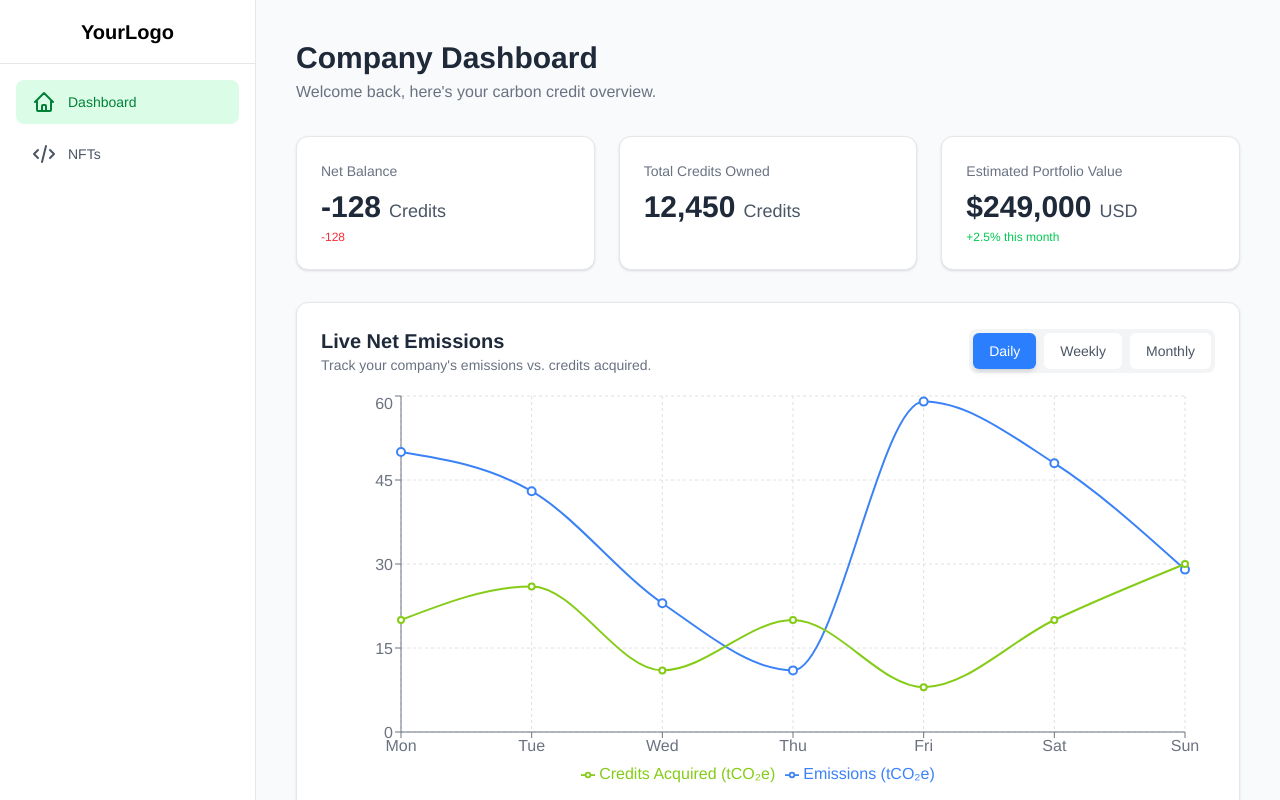
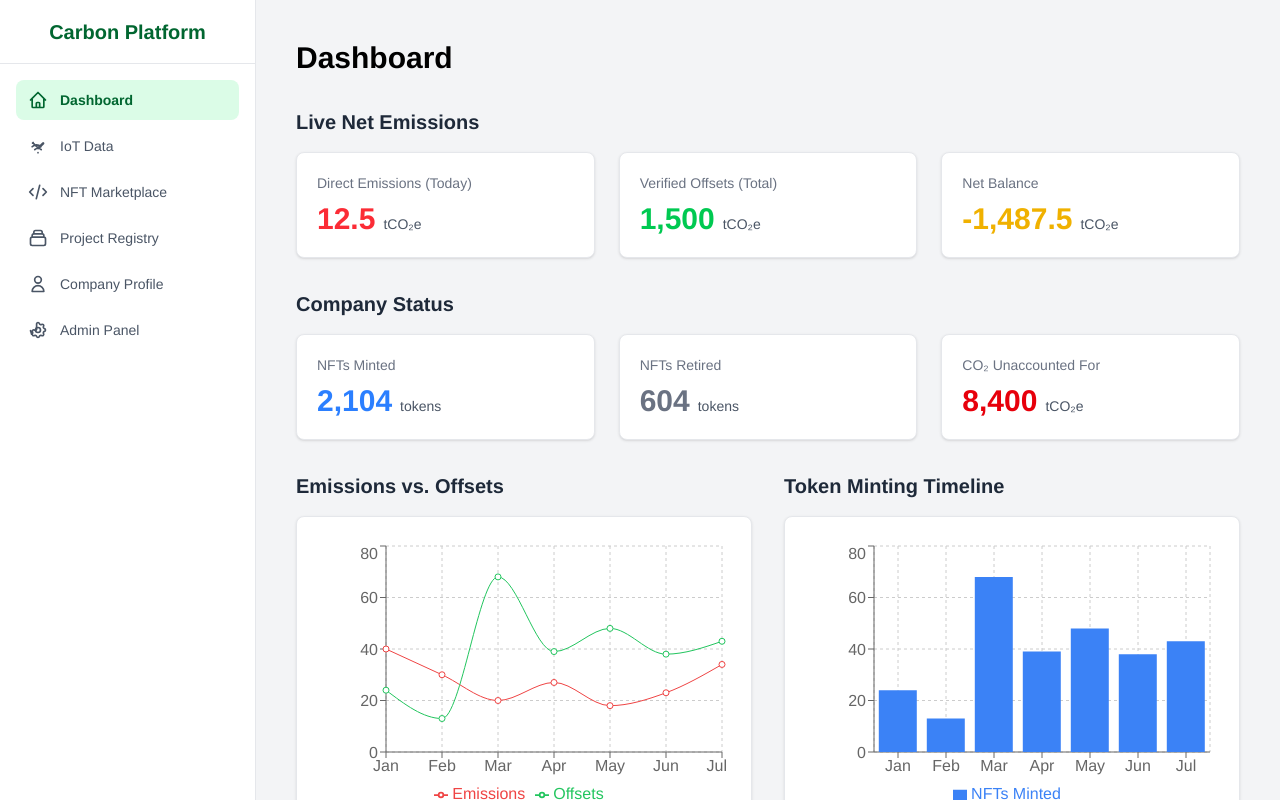
Before and after one commit to Kevinjj65/caura, a React (Vite) app: page / in a window 1280 px wide. Built offline with nearby package versions, Linux system fonts and the light colour scheme.

Commit message:
added multiple pages and functionalities

```diff
--- /dev/null
+++ b/src/pages/AdminPanelPage.tsx
@@ -0,0 +1,6 @@
+
+import PagePlaceholder from './PagePlaceholder';
+
+const AdminPanelPage = () => <PagePlaceholder title="Admin / Auditor Panel" description="This secure panel will be used to approve readings, confirm retirements, and view the full audit trail." />;
+
+export default AdminPanelPage;
--- a/src/pages/DashboardLayout.tsx
+++ b/src/pages/DashboardLayout.tsx
@@ -1,20 +1,16 @@
+// =================================================================================
+// FILE: src/components/DashboardLayout.tsx
+// =================================================================================
+// The main layout with the sidebar. Uses <Outlet /> to render the active page.
 
 import { Outlet } from 'react-router-dom';
-import Sidebar from './Sidebar'; // Assuming Sidebar is in the same folder
+import Sidebar from './Sidebar';
 
-// 2. The component signature is changed. It no longer accepts a `children` prop.
 const DashboardLayout = () => {
   return (
-    <div className="flex h-screen bg-gray-50 font-sans">
-      {/* The Sidebar component remains unchanged */}
+    <div className="flex h-screen bg-gray-100 font-sans">
       <Sidebar />
-
-      {/* Main content area */}
       <main className="flex-1 p-6 sm:p-8 lg:p-10 overflow-y-auto">
-        {/* 3. Use the <Outlet /> component here. React Router will automatically
-            render the matching child route (like <DashboardPage />) in this exact spot.
-            This replaces the need for the `children` prop.
-        */}
         <Outlet />
       </main>
     </div>
--- a/src/pages/DashboardPage.tsx
+++ b/src/pages/DashboardPage.tsx
@@ -1,201 +1,79 @@
-import React, { useState, useEffect, useMemo } from 'react';
-import { LineChart, Line, XAxis, YAxis, CartesianGrid, Tooltip, Legend, ResponsiveContainer } from 'recharts';
+// =================================================================================
+// FILE: src/pages/DashboardPage.tsx
+// =================================================================================
+// The main dashboard, with detailed metrics and graphs.
+import React from 'react';
+import { LineChart, BarChart, Line, Bar, XAxis, YAxis, CartesianGrid, Tooltip, Legend, ResponsiveContainer } from 'recharts';
 
-// --- TYPE DEFINITIONS ---
-// Defines the structure for a single data point in our charts
-type EmissionDataPoint = {
-  name: string;
-  emissions: number; // in tonnes of CO2e
-  credits: number; // in tonnes of CO2e
-};
+const emissionsData = [ { name: 'Jan', emissions: 40, offsets: 24 }, { name: 'Feb', emissions: 30, offsets: 13 }, { name: 'Mar', emissions: 20, offsets: 68 }, { name: 'Apr', emissions: 27, offsets: 39 }, { name: 'May', emissions: 18, offsets: 48 }, { name: 'Jun', emissions: 23, offsets: 38 }, { name: 'Jul', emissions: 34, offsets: 43 }, ];
+const tokenData = [ { name: 'Jan', minted: 24 }, { name: 'Feb', minted: 13 }, { name: 'Mar', minted: 68 }, { name: 'Apr', minted: 39 }, { name: 'May', minted: 48 }, { name: 'Jun', minted: 38 }, { name: 'Jul', minted: 43 }, ];
 
-// --- MOCK DATA ---
-// In a real application, this data would be fetched from your backend API.
-const generateMockData = (period: 'daily' | 'weekly' | 'monthly'): EmissionDataPoint[] => {
-  let data: EmissionDataPoint[] = [];
-  const now = new Date();
-  switch (period) {
-    case 'daily':
-      for (let i = 6; i >= 0; i--) {
-        const date = new Date(now);
-        date.setDate(now.getDate() - i);
-        data.push({
-          name: date.toLocaleDateString('en-US', { weekday: 'short' }),
-          emissions: Math.floor(Math.random() * 50 + 10), // Random emissions between 10 and 60
-          credits: Math.floor(Math.random() * 30 + 5),   // Random credits generated/bought
-        });
-      }
-      break;
-    case 'weekly':
-      for (let i = 3; i >= 0; i--) {
-        data.push({
-          name: `Week ${4 - i}`,
-          emissions: Math.floor(Math.random() * 300 + 100),
-          credits: Math.floor(Math.random() * 200 + 50),
-        });
-      }
-      break;
-    case 'monthly':
-      for (let i = 5; i >= 0; i--) {
-        const date = new Date(now);
-        date.setMonth(now.getMonth() - i);
-        data.push({
-          name: date.toLocaleDateString('en-US', { month: 'short' }),
-          emissions: Math.floor(Math.random() * 1200 + 500),
-          credits: Math.floor(Math.random() * 800 + 200),
-        });
-      }
-      break;
-  }
-  return data;
-};
-
-const EMISSION_LIMIT = 45; // Daily limit in tonnes of CO2e for alert purposes
-
-// --- HELPER COMPONENTS ---
-
-// A reusable card component for displaying key metrics
-const MetricCard: React.FC<{ title: string; value: string; unit: string; change?: string; changeType?: 'increase' | 'decrease' }> = ({ title, value, unit, change, changeType }) => (
-  <div className="bg-white p-6 rounded-xl border border-gray-200 shadow-sm flex-1">
-    <p className="text-sm text-gray-500">{title}</p>
-    <div className="flex items-baseline space-x-2 mt-2">
-      <p className="text-3xl font-bold text-gray-800">{value}</p>
-      <p className="text-lg text-gray-600">{unit}</p>
+const InfoCard = ({ title, value, unit, color }: { title: string, value: string, unit: string, color: string }) => (
+    <div className="bg-white p-5 rounded-lg shadow-sm border border-gray-200">
+        <p className="text-sm text-gray-500 font-medium">{title}</p>
+        <div className="mt-2 flex items-baseline space-x-2">
+            <p className={`text-3xl font-bold ${color}`}>{value}</p>
+            <p className="text-sm text-gray-600">{unit}</p>
         </div>
-    {change && (
-      <p className={`text-xs mt-1 ${changeType === 'increase' ? 'text-red-500' : 'text-green-500'}`}>
-        {change}
-      </p>
-    )}
     </div>
 );
 
-// A reusable button for the time period toggle
-const TimeFrameButton: React.FC<{ label: string; isActive: boolean; onClick: () => void }> = ({ label, isActive, onClick }) => (
-  <button
-    onClick={onClick}
-    className={`px-4 py-2 text-sm font-medium rounded-md transition-colors duration-200 ${
-      isActive
-        ? 'bg-blue-500 text-white shadow-md'
-        : 'bg-white text-gray-600 hover:bg-gray-100'
-    }`}
-  >
-    {label}
-  </button>
-);
+const DashboardPage = () => (
+  <div className="space-y-8">
+    <header><h1 className="text-3xl font-bold text-black">Dashboard</h1></header>
 
+    <section>
+        <h2 className="text-xl font-semibold text-gray-800 mb-4">Live Net Emissions</h2>
+        <div className="grid grid-cols-1 md:grid-cols-3 gap-6">
+            <InfoCard title="Direct Emissions (Today)" value="12.5" unit="tCO₂e" color="text-red-500" />
+            <InfoCard title="Verified Offsets (Total)" value="1,500" unit="tCO₂e" color="text-green-500" />
+            <InfoCard title="Net Balance" value="-1,487.5" unit="tCO₂e" color="text-yellow-500" />
+        </div>
+    </section>
 
-// --- MAIN DASHBOARD COMPONENT ---
+    <section>
+        <h2 className="text-xl font-semibold text-gray-800 mb-4">Company Status</h2>
+        <div className="grid grid-cols-1 md:grid-cols-3 gap-6">
+            <InfoCard title="NFTs Minted" value="2,104" unit="tokens" color="text-blue-500" />
+            <InfoCard title="NFTs Retired" value="604" unit="tokens" color="text-gray-500" />
+            <InfoCard title="CO₂ Unaccounted For" value="8,400" unit="tCO₂e" color="text-red-600" />
+        </div>
+    </section>
 
-const DashboardPage: React.FC = () => {
-  const [timeFrame, setTimeFrame] = useState<'daily' | 'weekly' | 'monthly'>('daily');
-  const [chartData, setChartData] = useState<EmissionDataPoint[]>([]);
-
-  // Effect to update chart data when the time frame changes
-  useEffect(() => {
-    // Simulating an API call
-    setChartData(generateMockData(timeFrame));
-  }, [timeFrame]);
-
-  // useMemo to calculate metrics only when data changes, improving performance
-  const { netBalance, emissionsExceeded, latestEmission } = useMemo(() => {
-    if (chartData.length === 0) {
-      return { netBalance: 0, emissionsExceeded: false, latestEmission: 0 };
-    }
-    const totalEmissions = chartData.reduce((acc, item) => acc + item.emissions, 0);
-    const totalCredits = chartData.reduce((acc, item) => acc + item.credits, 0);
-    const latestEmissionValue = chartData[chartData.length - 1].emissions;
-
-    return {
-      netBalance: totalCredits - totalEmissions,
-      emissionsExceeded: timeFrame === 'daily' && latestEmissionValue > EMISSION_LIMIT,
-      latestEmission: latestEmissionValue,
-    };
-  }, [chartData, timeFrame]);
-
-
-  return (
-    <div className="bg-gray-50 min-h-full font-sans">
-        {/* Header */}
-        <header className="mb-8">
-          <h1 className="text-3xl font-bold text-gray-800">Company Dashboard</h1>
-          <p className="text-md text-gray-500 mt-1">Welcome back, here's your carbon credit overview.</p>
-        </header>
-
-        {/* Key Metrics Section */}
-        <div className="grid grid-cols-1 md:grid-cols-2 lg:grid-cols-3 gap-6 mb-8">
-          <MetricCard
-            title="Net Balance"
-            value={netBalance.toLocaleString()}
-            unit="Credits"
-            change={netBalance >= 0 ? `+${netBalance}` : `${netBalance}`}
-            changeType={netBalance >= 0 ? 'decrease' : 'increase'}
-          />
-          <MetricCard
-            title="Total Credits Owned"
-            value="12,450"
-            unit="Credits"
-          />
-          <MetricCard
-            title="Estimated Portfolio Value"
-            value="$249,000"
-            unit="USD"
-            change="+2.5% this month"
-            changeType="decrease"
-          />
-        </div>
-
-        {/* Live Net Emissions Chart Section */}
-        <div className="bg-white p-6 rounded-xl border border-gray-200 shadow-sm">
-          <div className="flex flex-col sm:flex-row justify-between items-start sm:items-center mb-4">
+    <section className="grid grid-cols-1 lg:grid-cols-2 gap-8">
         <div>
-              <h2 className="text-xl font-bold text-gray-800">Live Net Emissions</h2>
-              <p className="text-sm text-gray-500">Track your company's emissions vs. credits acquired.</p>
-            </div>
-            <div className="flex space-x-2 mt-4 sm:mt-0 bg-gray-100 p-1 rounded-lg">
-              <TimeFrameButton label="Daily" isActive={timeFrame === 'daily'} onClick={() => setTimeFrame('daily')} />
-              <TimeFrameButton label="Weekly" isActive={timeFrame === 'weekly'} onClick={() => setTimeFrame('weekly')} />
-              <TimeFrameButton label="Monthly" isActive={timeFrame === 'monthly'} onClick={() => setTimeFrame('monthly')} />
-            </div>
-          </div>
-
-          {/* Emission Limit Alert */}
-          {emissionsExceeded && (
-            <div className="bg-red-100 border-l-4 border-red-500 text-red-700 p-4 mb-4 rounded-md" role="alert">
-              <p className="font-bold">Alert: Emissions Limit Exceeded!</p>
-              <p>Today's emissions of <span className="font-semibold">{latestEmission} tonnes</span> have surpassed the set limit of {EMISSION_LIMIT} tonnes.</p>
-            </div>
-          )}
-
-          {/* Chart */}
-          <div style={{ height: '400px' }}>
+            <h2 className="text-xl font-semibold text-gray-800 mb-4">Emissions vs. Offsets</h2>
+            <div className="bg-white p-6 rounded-lg shadow-sm border border-gray-200 h-80">
                 <ResponsiveContainer width="100%" height="100%">
-              <LineChart
-                data={chartData}
-                margin={{
-                  top: 5, right: 30, left: 20, bottom: 5,
-                }}
-              >
-                <CartesianGrid strokeDasharray="3 3" stroke="#e0e0e0" />
-                <XAxis dataKey="name" stroke="#6b7280" />
-                <YAxis stroke="#6b7280" />
-                <Tooltip
-                  contentStyle={{
-                    backgroundColor: 'rgba(255, 255, 255, 0.8)',
-                    backdropFilter: 'blur(5px)',
-                    border: '1px solid #e0e0e0',
-                    borderRadius: '0.5rem'
-                  }}
-                />
+                    <LineChart data={emissionsData}>
+                        <CartesianGrid strokeDasharray="3 3" />
+                        <XAxis dataKey="name" />
+                        <YAxis />
+                        <Tooltip />
                         <Legend />
-                <Line type="monotone" dataKey="emissions" name="Emissions (tCO₂e)" stroke="#3b82f6" strokeWidth={2} dot={{ r: 4 }} activeDot={{ r: 8 }} />
-                <Line type="monotone" dataKey="credits" name="Credits Acquired (tCO₂e)" stroke="#84cc16" strokeWidth={2} />
+                        <Line type="monotone" dataKey="emissions" stroke="#ef4444" name="Emissions" />
+                        <Line type="monotone" dataKey="offsets" stroke="#22c55e" name="Offsets" />
                     </LineChart>
                 </ResponsiveContainer>
             </div>
         </div>
+        <div>
+            <h2 className="text-xl font-semibold text-gray-800 mb-4">Token Minting Timeline</h2>
+            <div className="bg-white p-6 rounded-lg shadow-sm border border-gray-200 h-80">
+                <ResponsiveContainer width="100%" height="100%">
+                    <BarChart data={tokenData}>
+                        <CartesianGrid strokeDasharray="3 3" />
+                        <XAxis dataKey="name" />
+                        <YAxis />
+                        <Tooltip />
+                        <Legend />
+                        <Bar dataKey="minted" fill="#3b82f6" name="NFTs Minted" />
+                    </BarChart>
+                </ResponsiveContainer>
+            </div>
+        </div>
+    </section>
   </div>
 );
-};
 
 export default DashboardPage;
--- /dev/null
+++ b/src/pages/IotDataPage.tsx
@@ -0,0 +1,6 @@
+
+import PagePlaceholder from './PagePlaceholder';
+
+const IotDataPage = () => <PagePlaceholder title="IoT Data" description="This page will display live device statuses, raw sensor readings, and verification status." />;
+
+export default IotDataPage;
--- /dev/null
+++ b/src/pages/PagePlaceholder.tsx
@@ -0,0 +1,14 @@
+// =================================================================================
+// A reusable placeholder for pages that are not yet fully built.
+
+const PagePlaceholder = ({ title, description }: { title: string, description: string }) => (
+    <div className="space-y-4">
+        <header><h1 className="text-3xl font-bold text-black">{title}</h1></header>
+        <div className="bg-white p-8 rounded-lg shadow-sm border border-gray-200 text-center">
+            <h3 className="text-xl font-semibold text-gray-700">Coming Soon</h3>
+            <p className="text-gray-500 mt-2">{description}</p>
+        </div>
+    </div>
+);
+
+export default PagePlaceholder;
--- /dev/null
+++ b/src/pages/ProfilePage.tsx
@@ -0,0 +1,6 @@
+
+import PagePlaceholder from './PagePlaceholder';
+
+const ProfilePage = () => <PagePlaceholder title="Company Profile" description="This page will show a summary of your company's emissions, offsets, and overall climate impact score." />;
+
+export default ProfilePage;
--- /dev/null
+++ b/src/pages/ProjectRegistryPage.tsx
@@ -0,0 +1,11 @@
+
+import PagePlaceholder from './PagePlaceholder';
+
+const ProjectRegistryPage = () => (
+  <PagePlaceholder
+    title="Project Registry"
+    description="This page will integrate with feeds from Verra, Gold Standard, etc., to show certified projects."
+  />
+);
+
+export default ProjectRegistryPage;
--- a/src/pages/Sidebar.tsx
+++ b/src/pages/Sidebar.tsx
@@ -1,42 +1,42 @@
-// src/components/Sidebar.tsx
+// =================================================================================
+// FILE: src/components/Sidebar.tsx
+// =================================================================================
+// The sidebar now includes NavLinks for all the new pages.
 import React from 'react';
+import { NavLink } from 'react-router-dom';
 
-// You can use a library like 'heroicons' for SVGs
-const DashboardIcon = () => <svg xmlns="http://www.w3.org/2000/svg" className="h-6 w-6" fill="none" viewBox="0 0 24 24" stroke="currentColor"><path strokeLinecap="round" strokeLinejoin="round" strokeWidth={2} d="M3 12l2-2m0 0l7-7 7 7M5 10v10a1 1 0 001 1h3m10-11l2 2m-2-2v10a1 1 0 01-1 1h-3m-6 0a1 1 0 001-1v-4a1 1 0 011-1h2a1 1 0 011 1v4a1 1 0 001 1m-6 0h6" /></svg>;
-const NftIcon = () => <svg xmlns="http://www.w3.org/2000/svg" className="h-6 w-6" fill="none" viewBox="0 0 24 24" stroke="currentColor"><path strokeLinecap="round" strokeLinejoin="round" strokeWidth="2" d="M10 20l4-16m4 4l4 4-4 4M6 16l-4-4 4-4" /></svg>;
-// ... add other icons as needed
+// Icons for the sidebar
+const DashboardIcon = () => <svg xmlns="http://www.w3.org/2000/svg" className="h-5 w-5" fill="none" viewBox="0 0 24 24" stroke="currentColor"><path strokeLinecap="round" strokeLinejoin="round" strokeWidth={2} d="M3 12l2-2m0 0l7-7 7 7M5 10v10a1 1 0 001 1h3m10-11l2 2m-2-2v10a1 1 0 01-1 1h-3m-6 0a1 1 0 001-1v-4a1 1 0 011-1h2a1 1 0 011 1v4a1 1 0 001 1m-6 0h6" /></svg>;
+const IotIcon = () => <svg xmlns="http://www.w3.org/2000/svg" className="h-5 w-5" fill="none" viewBox="0 0 24 24" stroke="currentColor" strokeWidth={2}><path strokeLinecap="round" strokeLinejoin="round" d="M8.111 16.404a5.5 5.5 0 017.778 0M12 20h.01m-7.08-7.071a7.5 7.5 0 0110.607 0M5.47 8.47a.5.5 0 01.708 0L12 14.292l5.823-5.823a.5.5 0 01.707.707L12.707 15l-6.528-6.529a.5.5 0 010-.707z" /></svg>;
+const NftIcon = () => <svg xmlns="http://www.w3.org/2000/svg" className="h-5 w-5" fill="none" viewBox="0 0 24 24" stroke="currentColor"><path strokeLinecap="round" strokeLinejoin="round" strokeWidth="2" d="M10 20l4-16m4 4l4 4-4 4M6 16l-4-4 4-4" /></svg>;
+const ProjectsIcon = () => <svg xmlns="http://www.w3.org/2000/svg" className="h-5 w-5" fill="none" viewBox="0 0 24 24" stroke="currentColor"><path strokeLinecap="round" strokeLinejoin="round" strokeWidth={2} d="M19 11H5m14 0a2 2 0 012 2v6a2 2 0 01-2 2H5a2 2 0 01-2-2v-6a2 2 0 012-2m14 0V9a2 2 0 00-2-2M5 11V9a2 2 0 012-2m0 0V5a2 2 0 012-2h6a2 2 0 012 2v2M7 7h10" /></svg>;
+const ProfileIcon = () => <svg xmlns="http://www.w3.org/2000/svg" className="h-5 w-5" fill="none" viewBox="0 0 24 24" stroke="currentColor"><path strokeLinecap="round" strokeLinejoin="round" strokeWidth={2} d="M16 7a4 4 0 11-8 0 4 4 0 018 0zM12 14a7 7 0 00-7 7h14a7 7 0 00-7-7z" /></svg>;
+const AdminIcon = () => <svg xmlns="http://www.w3.org/2000/svg" className="h-5 w-5" fill="none" viewBox="0 0 24 24" stroke="currentColor"><path strokeLinecap="round" strokeLinejoin="round" strokeWidth={2} d="M10.325 4.317c.426-1.756 2.924-1.756 3.35 0a1.724 1.724 0 002.573 1.066c1.543-.94 3.31.826 2.37 2.37a1.724 1.724 0 001.065 2.572c1.756.426 1.756 2.924 0 3.35a1.724 1.724 0 00-1.066 2.573c.94 1.543-.826 3.31-2.37 2.37a1.724 1.724 0 00-2.572 1.065c-.426 1.756-2.924 1.756-3.35 0a1.724 1.724 0 00-2.573-1.066c-1.543.94-3.31-.826-2.37-2.37a1.724 1.724 0 00-1.065-2.572c-1.756-.426-1.756-2.924 0 3.35a1.724 1.724 0 001.066-2.573c-.94-1.543.826-3.31 2.37-2.37.996.608 2.296.07 2.572-1.065z" /><path strokeLinecap="round" strokeLinejoin="round" strokeWidth={2} d="M15 12a3 3 0 11-6 0 3 3 0 016 0z" /></svg>;
 
-const NavItem = ({ icon, label, isActive = false }: {
-  icon: React.ReactNode;
-  label: string;
-  isActive?: boolean;
-}) => (
-  <a
-    href="#"
-    className={`flex items-center px-4 py-2.5 rounded-lg text-sm font-medium transition-colors duration-200
-      ${isActive
-        ? 'bg-green-100 text-green-700'
-        : 'text-gray-600 hover:bg-gray-100'
-      }`}
-  >
-    {icon}
-    <span className="ml-3">{label}</span>
-  </a>
-);
-
-const Sidebar = () => {
+const NavItem = ({ to, icon, label }: { to: string; icon: React.ReactNode; label: string; }) => {
+  const activeClass = 'bg-green-100 text-green-800 font-semibold';
+  const inactiveClass = 'text-gray-600 hover:bg-gray-200';
   return (
-    <aside className="w-64 flex-shrink-0 bg-white border-r border-gray-200 flex flex-col">
-      <div className="h-16 flex items-center justify-center border-b border-gray-200">
-        <h1 className="text-xl font-bold text-black">YourLogo</h1>
-      </div>
-      <nav className="flex-1 p-4 space-y-2">
-        <NavItem icon={<DashboardIcon />} label="Dashboard" isActive />
-        <NavItem icon={<NftIcon />} label="NFTs" />
-        {/* Add other NavItem components for Projects, Profile, etc. */}
-      </nav>
-    </aside>
+    <NavLink to={to} end className={({ isActive }) => `flex items-center px-3 py-2.5 rounded-lg text-sm transition-colors duration-200 ${isActive ? activeClass : inactiveClass}`}>
+      {icon}<span className="ml-3">{label}</span>
+    </NavLink>
   );
 };
 
+const Sidebar = () => (
+  <aside className="w-64 flex-shrink-0 bg-white border-r border-gray-200 flex flex-col">
+    <div className="h-16 flex items-center justify-center border-b border-gray-200 px-4">
+      <h1 className="text-xl font-bold text-green-800">Carbon Platform</h1>
+    </div>
+    <nav className="flex-1 p-4 space-y-1.5">
+      <NavItem to="/" icon={<DashboardIcon />} label="Dashboard" />
+      <NavItem to="/iot-data" icon={<IotIcon />} label="IoT Data" />
+      <NavItem to="/nfts" icon={<NftIcon />} label="NFT Marketplace" />
+      <NavItem to="/projects" icon={<ProjectsIcon />} label="Project Registry" />
+      <NavItem to="/profile" icon={<ProfileIcon />} label="Company Profile" />
+      <NavItem to="/admin" icon={<AdminIcon />} label="Admin Panel" />
+    </nav>
+  </aside>
+);
+
 export default Sidebar;
```
Also changed, not shown: src/App.tsx (+13 -41 lines), src/pages/NftMarketplacePage.tsx (added, +7 -0 lines). Lines whose indentation alone changed are shown as unchanged.
